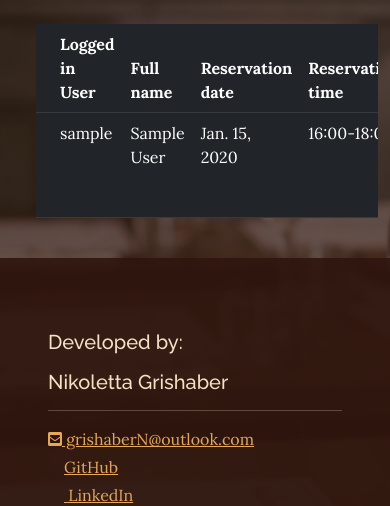
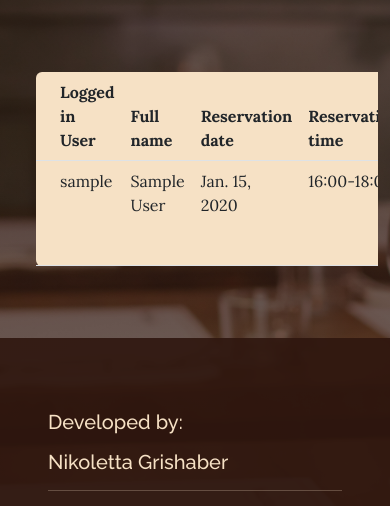
Before and after one commit to NikolettaGr/Restaurant-Booking-App, a Django app: page /view_booking/ in a window 390 px wide. Shown: the part 56-562 px from the top of the page. Run offline with Django 4.2, Linux system fonts and the light colour scheme; a user stored in the database is signed in; tables that the repository leaves empty hold one stand-in row (values such as "Sample post").

Commit message:
Implement if statement for messages

```diff
--- a/booking/templates/booking/view_booking.html
+++ b/booking/templates/booking/view_booking.html
@@ -4,8 +4,10 @@
 {% block content %}
 
 <div class="container">
+    {% if bookings %}
+    {% for booking in bookings %}
     <div class="table-responsive-sm p-4">
-        <table class="table table-hover table-dark">
+        <table class="table col-md-4 mt-5 mb-5 p-4 offset-md-4 bg-faded rounded">
             <thead>
                 <tr>
                     <th scope="col"></th>
@@ -20,7 +22,6 @@
                 </tr>
             </thead>
             <tbody>
-                {% for booking in bookings %}
 
                 <tr>
                     <th scope="row"></th>
@@ -44,6 +45,15 @@
 
             </tbody>
             {% endfor %}
+
+            {% else %}
+            <div class="col-md-4 mt-5 mb-5 p-4 offset-md-4 bg-faded text-center rounded">
+                <h1 class="mb-5">You don't have a booking yet.</h1>
+                <a href="{% url 'booking' %}" aria-label="Go back to view_booking page" class="btn btn-primary btn-xl">
+                    <div class="intro-button mx-auto">BOOK</div>
+                </a>
+            </div>
+            {% endif %}
             {% csrf_token %}
         </table>
     </div>
```
